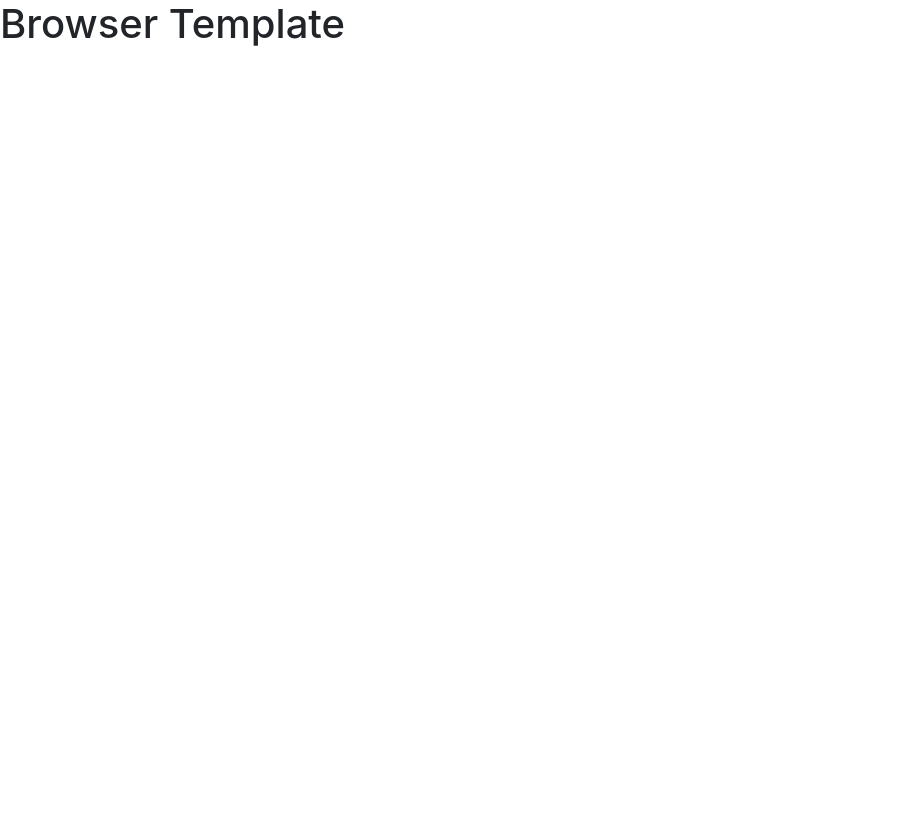
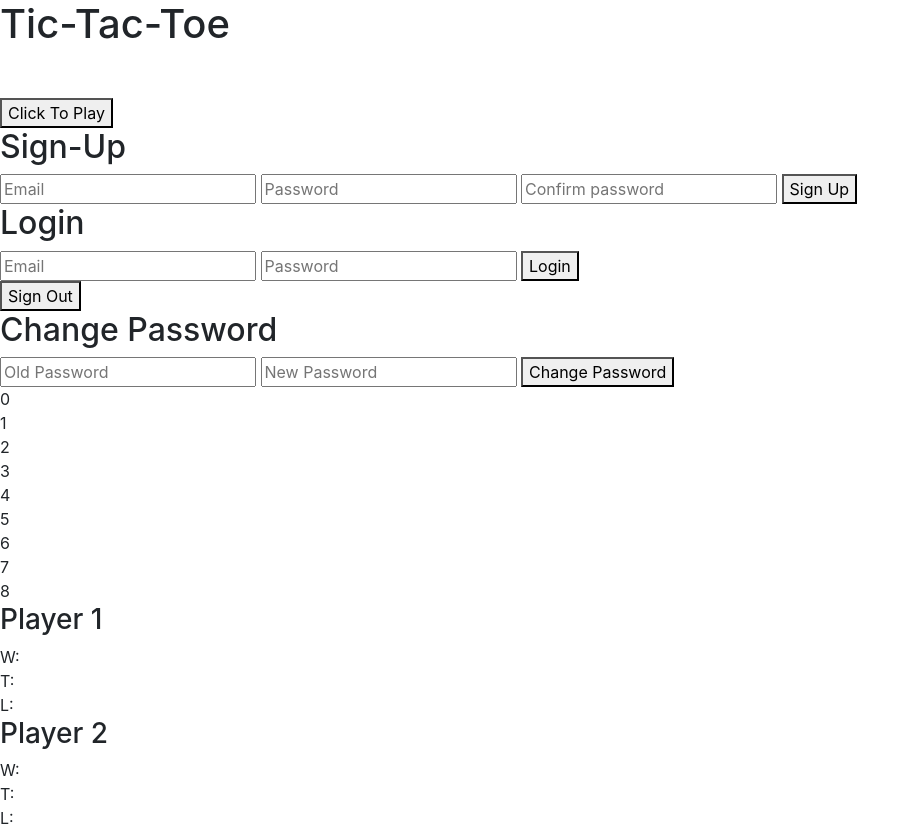
Before and after one commit to gandreottola/Tic-Tac-Toe, a website built with webpack: page index.html in a window 1280 px wide. Shown: the whole page, without its empty margins (0-920 px from the left). Before the commit the page ends 800 px from the top, so only its background shows below. Built offline with nearby package versions, Linux system fonts and the light colour scheme.

Commit message:
Added text to html updated README file

```diff
--- a/index.html
+++ b/index.html
@@ -1,7 +1,7 @@
 <!DOCTYPE html>
 <html>
     <head>
-      <title>Example</title>
+      <title>Tic-Tac-Toe</title>
       <meta name="viewport" content="width=device-width, initial-scale=1">
 
       <!-- Do not add `link` tags-->
@@ -12,6 +12,73 @@
       <script src="public/application.js" type="text/javascript" charset="utf-8" defer></script>
     </head>
     <body>
-      <h1>Browser Template</h1>
+      <header class="title">
+        <h1>Tic-Tac-Toe</h1>
+      </header>
+
+      <main>
+        <h3 id="message" class="alert"></h3>
+
+        <section>
+        <button type="submit">Click To Play</button>
+       </section>
+
+      <section>
+      <div>
+        <h2>Sign-Up</h2>
+        <form id="sign-up">
+          <input type="email" name="credentials[email]" placeholder="Email">
+          <input type="password" name="credentials[password]" placeholder="Password">
+          <input type="password" name="credentials[password_confirmation]" placeholder="Confirm password">
+          <button>Sign Up</button>
+        </form>
+      </div>
+
+      <div>
+        <h2>Login</h2>
+        <form id="sign-in">
+          <input type="email" name="credentials[email]" placeholder="Email">
+          <input type="password" name="credentials[password]" placeholder="Password">
+          <button>Login</button>
+        </form>
+          <button id="sign-out">Sign Out</button>
+
+        <h2>Change Password</h2>
+        <form id="change-password">
+          <input type="password" name="passwords[old]" placeholder="Old Password">
+          <input type="password" name="passwords[new]" placeholder="New Password">
+          <button>Change Password</button>
+        </form>
+      </div>
+      </section>
+
+      <section class="grid">
+          <div>0</div>
+          <div>1</div>
+          <div>2</div>
+          <div>3</div>
+          <div>4</div>
+          <div>5</div>
+          <div>6</div>
+          <div>7</div>
+          <div>8</div>
+    </section>
+
+<div class="players">
+    <section class="player1">
+        <h3>Player 1</h3>
+        <div>W:</div>
+        <div>T:</div>
+        <div>L:</div>
+    </section>
+
+    <section class="player2">
+        <h3>Player 2 </h3>
+        <div>W:</div>
+        <div>T:</div>
+        <div>L:</div>
+    </section>
+  </div>
+      </main>
     </body>
 </html>
```
Also changed, not shown: README.md.
